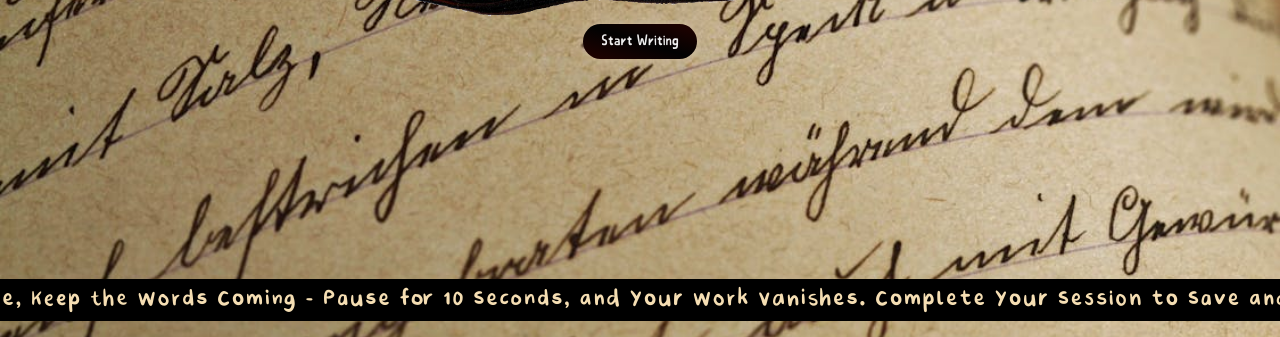
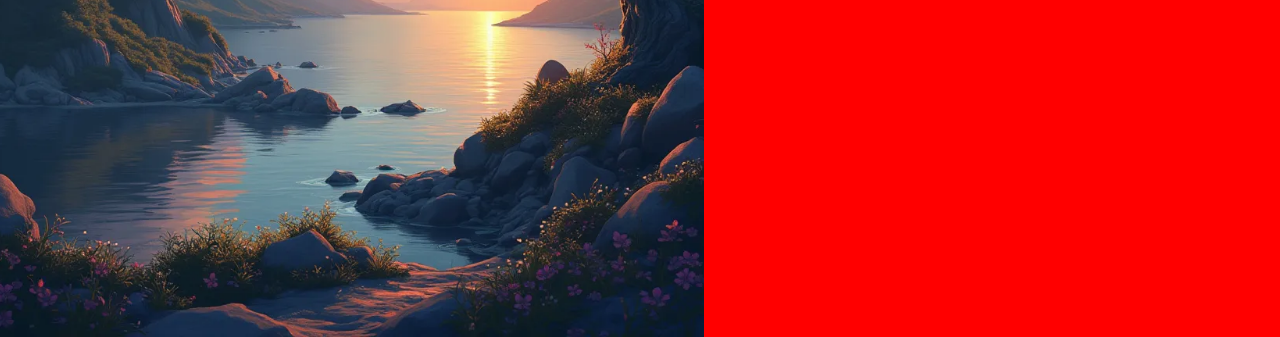
Before and after one commit to Usaid619/Hearts-And-Quills, a React app: page / in a window 1280 px wide. Shown: the part 463-800 px from the top of the page. Built offline with nearby package versions, Linux system fonts and the light colour scheme.

Commit message:
added logIn Page

```diff
--- a/App.js
+++ b/App.js
@@ -7,6 +7,7 @@ import WritingArea from "./Components/WritingArea"
 import ErrorPage from "./Components/Error"
 import ThankYou from "./Components/ThankYou"
 import Intro from "./Components/Intro"
+import LogIn from "./Components/LogIn"
 import { useState } from "react"
 import WritingContext from "./utils/WritingContext"
 
@@ -28,6 +29,10 @@ const AppRoute = createBrowserRouter([
         children:[
             {
                 path:"/",
+                element:<LogIn/>
+            },
+            {
+                path:"/intro",
                 element:<Intro/>
             },
             {
--- /dev/null
+++ b/Components/LogIn.js
@@ -0,0 +1,13 @@
+import img from "../Assets/Images/output (2).webp"
+
+const LogIn = () =>{
+    return(
+        <div className="log-in-page-container">
+        <div className="banner">
+            <img className="banner-img" src={img}/>
+        </div>
+        </div>
+    )
+}
+
+export default LogIn
--- a/style.css
+++ b/style.css
@@ -30,6 +30,23 @@
     background-position: center center;
     background-repeat: no-repeat;
     overflow: hidden;
+}
+
+.log-in-page-container{
+    background-color:red;
+    height:100vh;
+}
+
+.banner{
+    height:100%;
+    width:55%;
+    object-fit:contain;
+}
+
+.banner-img{
+    object-fit:cover;
+    height:100%;
+    width: 100%;
 }
 
 .idle-timer{
```
Also changed, not shown: Assets/Images/output (2).webp (added).
